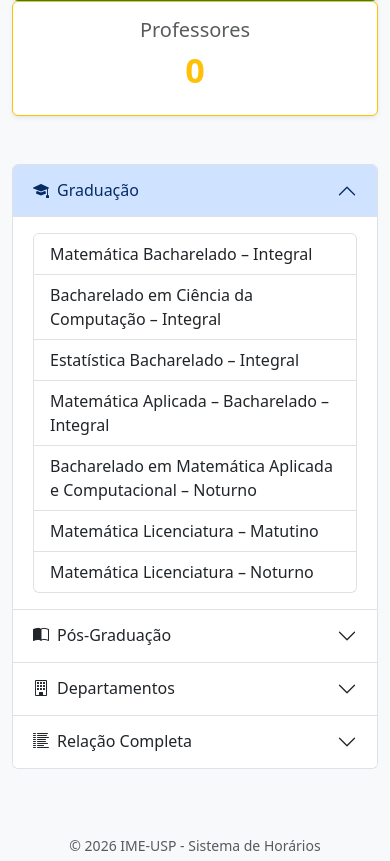
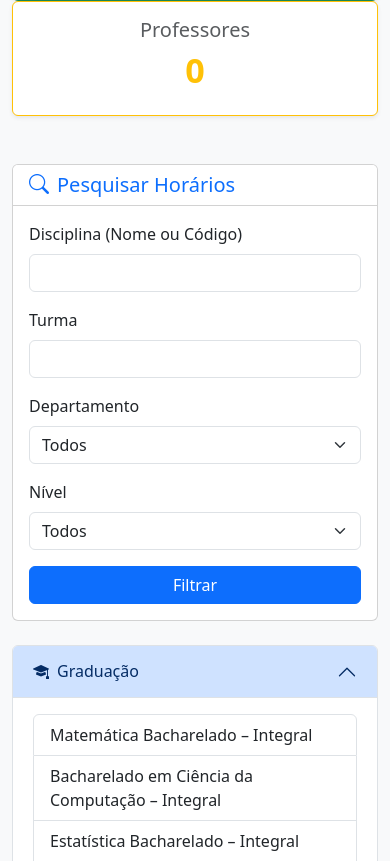
Before and after one commit to luiscarlosdesouza/horarios, a Flask app: page / in a window 390 px wide. Shown: the part 493-1354 px from the top of the page. Run offline with Flask 3, Linux system fonts and the light colour scheme.

Commit message:
Feat: Add Public Dashboard Search Filters

```diff
--- a/blueprints/main.py
+++ b/blueprints/main.py
@@ -11,10 +11,46 @@ def index():
     total_disciplines = Discipline.query.count()
     total_professors = Professor.query.count()
 
+    # Filters
+    discipline_filter = request.args.get('discipline')
+    class_filter = request.args.get('class_code')
+    department_filter = request.args.get('department')
+    level_filter = request.args.get('degree_level')
+
+    # If any filter is present, run search
+    search_results = []
+    has_search = False
+
+    if discipline_filter or class_filter or department_filter or level_filter:
+        has_search = True
+        from sqlalchemy import or_
+        query = Class.query.join(Discipline)
+
+        if discipline_filter:
+            query = query.filter(
+                or_(
+                    Discipline.code.ilike(f'%{discipline_filter}%'),
+                    Discipline.name.ilike(f'%{discipline_filter}%')
+                )
+            )
+
+        if class_filter:
+            query = query.filter(Class.code.ilike(f'%{class_filter}%'))
+
+        if department_filter:
+            query = query.filter(Discipline.department == department_filter)
+
+        if level_filter:
+            query = query.filter(Discipline.degree_level == level_filter)
+
+        search_results = query.limit(100).all()
+
     return render_template('index.html',
                            total_classes=total_classes,
                            total_disciplines=total_disciplines,
-                           total_professors=total_professors)
+                           total_professors=total_professors,
+                           search_results=search_results,
+                           has_search=has_search)
 
 @main_bp.route('/horarios/relatorio')
 def report_schedules():
--- a/templates/index.html
+++ b/templates/index.html
@@ -35,6 +35,103 @@
         </div>
     </div>
 </div>
+
+<!-- Filters -->
+<div class="card mb-4">
+    <div class="card-header bg-white">
+        <h5 class="mb-0 text-primary"><i class="bi bi-search me-2"></i>Pesquisar Horários</h5>
+    </div>
+    <div class="card-body">
+        <form method="GET" class="row g-3">
+            <div class="col-md-3">
+                <label for="discipline" class="form-label">Disciplina (Nome ou Código)</label>
+                <input type="text" class="form-control" id="discipline" name="discipline"
+                    value="{{ request.args.get('discipline', '') }}">
+            </div>
+            <div class="col-md-2">
+                <label for="class_code" class="form-label">Turma</label>
+                <input type="text" class="form-control" id="class_code" name="class_code"
+                    value="{{ request.args.get('class_code', '') }}">
+            </div>
+            <div class="col-md-2">
+                <label for="department" class="form-label">Departamento</label>
+                <select class="form-select" id="department" name="department">
+                    <option value="">Todos</option>
+                    <option value="MAC" {% if request.args.get('department')=='MAC' %}selected{% endif %}>MAC</option>
+                    <option value="MAE" {% if request.args.get('department')=='MAE' %}selected{% endif %}>MAE</option>
+                    <option value="MAT" {% if request.args.get('department')=='MAT' %}selected{% endif %}>MAT</option>
+                    <option value="MAP" {% if request.args.get('department')=='MAP' %}selected{% endif %}>MAP</option>
+                </select>
+            </div>
+            <div class="col-md-3">
+                <label for="degree_level" class="form-label">Nível</label>
+                <select class="form-select" id="degree_level" name="degree_level">
+                    <option value="">Todos</option>
+                    <option value="Graduação" {% if request.args.get('degree_level')=='Graduação' %}selected{% endif %}>
+                        Graduação</option>
+                    <option value="Pós-Graduação" {% if request.args.get('degree_level')=='Pós-Graduação' %}selected{%
+                        endif %}>Pós-Graduação</option>
+                </select>
+            </div>
+            <div class="col-md-2 d-flex align-items-end">
+                <button type="submit" class="btn btn-primary w-100">Filtrar</button>
+            </div>
+            {% if has_search %}
+            <div class="col-12 text-end">
+                <a href="{{ url_for('main.index') }}" class="btn btn-sm btn-outline-secondary">Limpar Filtros</a>
+            </div>
+            {% endif %}
+        </form>
+    </div>
+</div>
+
+{% if has_search %}
+<!-- Search Results -->
+<div class="card mb-5 shadow-sm">
+    <div class="card-header bg-primary text-white">
+        <h5 class="mb-0">Resultados da Pesquisa</h5>
+    </div>
+    <div class="table-responsive">
+        <table class="table table-hover mb-0">
+            <thead class="table-light">
+                <tr>
+                    <th>Disciplina</th>
+                    <th>Turma</th>
+                    <th>Semestre</th>
+                    <th>Tipo</th>
+                    <th>Sala</th>
+                    <th>Depto</th>
+                    <th>Horários</th>
+                </tr>
+            </thead>
+            <tbody>
+                {% for class_obj in search_results %}
+                <tr>
+                    <td>
+                        <strong>{{ class_obj.discipline.code }}</strong><br>
+                        <small class="text-muted">{{ class_obj.discipline.name }}</small>
+                    </td>
+                    <td>{{ class_obj.code }}</td>
+                    <td>{{ class_obj.semester }}</td>
+                    <td>{{ class_obj.class_type or '-' }}</td>
+                    <td>{{ class_obj.room or '-' }}</td>
+                    <td><span class="badge bg-secondary">{{ class_obj.discipline.department }}</span></td>
+                    <td>
+                        {% for sched in class_obj.schedules %}
+                        <small class="d-block">{{ sched.day }} {{ sched.start_time }}-{{ sched.end_time }}</small>
+                        {% endfor %}
+                    </td>
+                </tr>
+                {% else %}
+                <tr>
+                    <td colspan="7" class="text-center py-4">Nenhuma turma encontrada com esses filtros.</td>
+                </tr>
+                {% endfor %}
+            </tbody>
+        </table>
+    </div>
+</div>
+{% endif %}
 
 <!-- Report Sections -->
 <div class="row">
```
